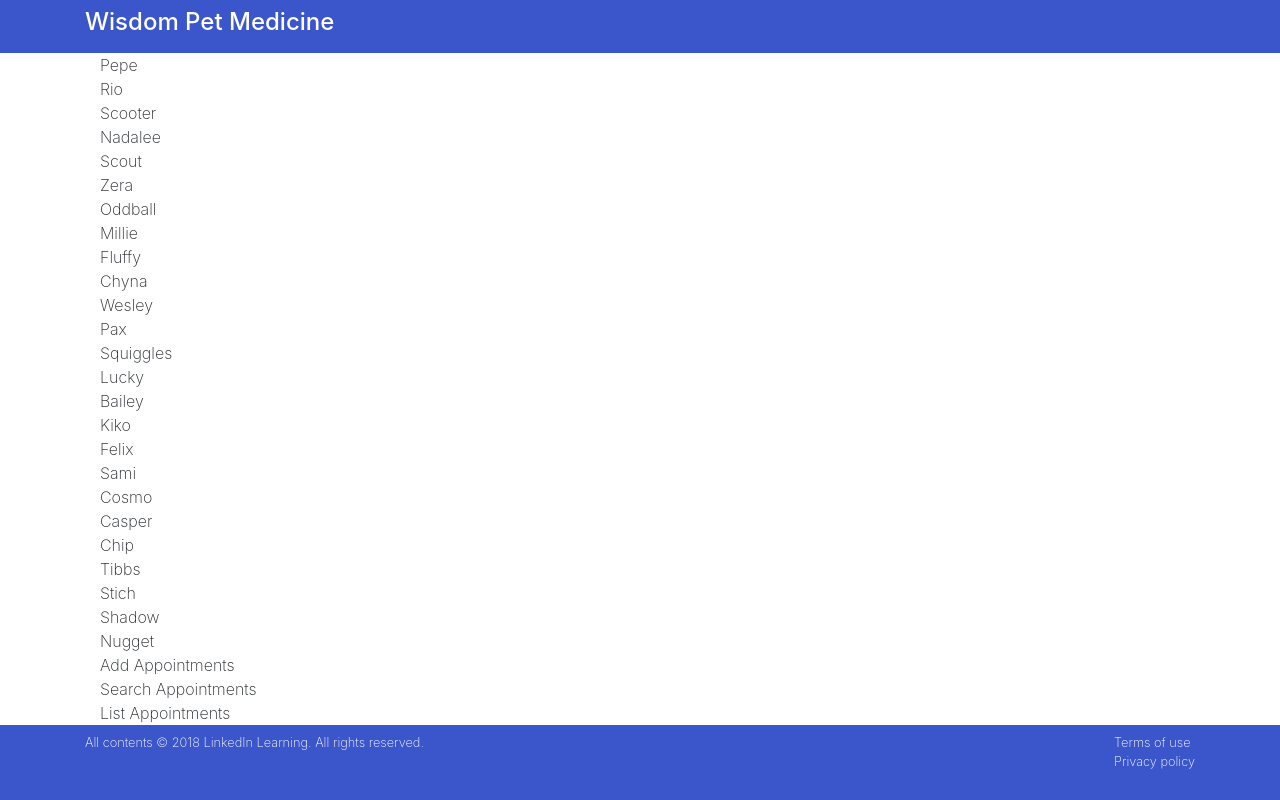
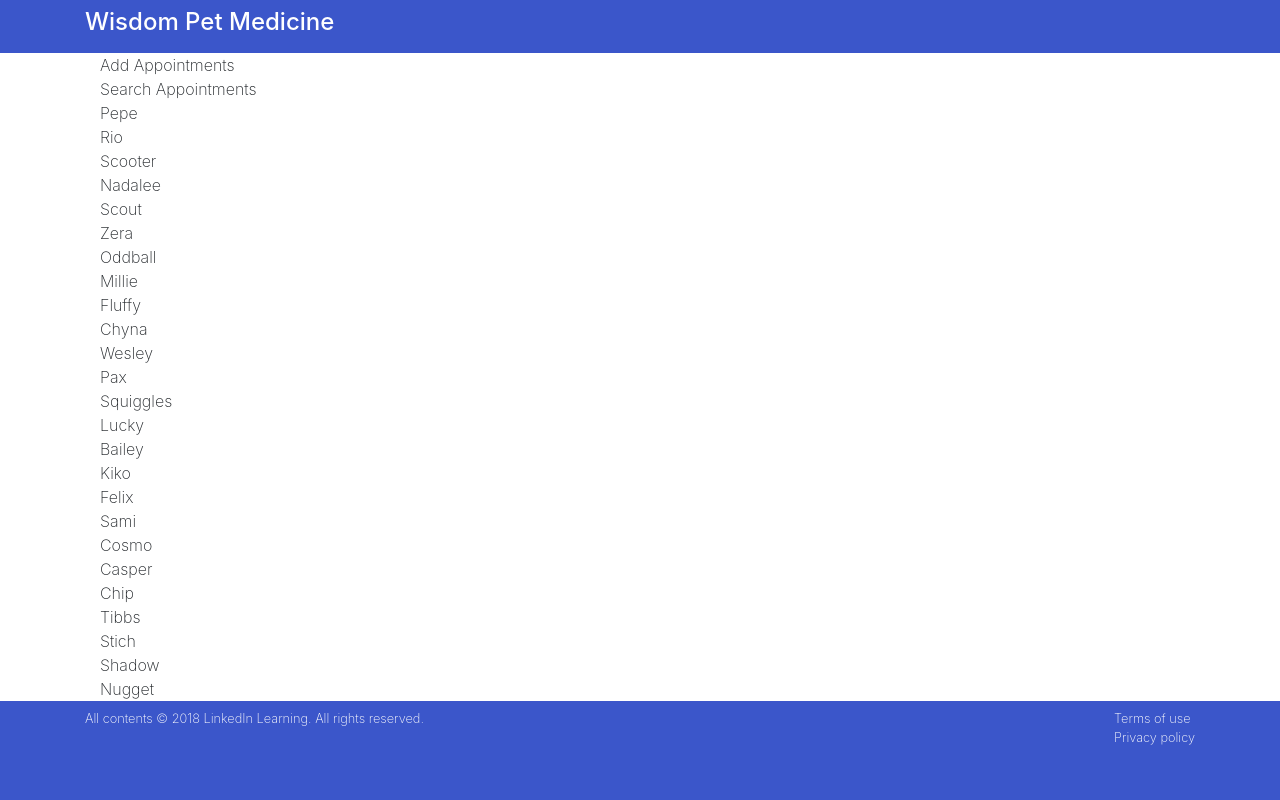
Before and after one commit to kwarodom/learnreactinterface, a React (Create React App) app: page / in a window 1280 px wide. Built offline with nearby package versions, Linux system fonts and the light colour scheme.

Commit message:
2.4 Passing data to props

```diff
--- a/src/components/App.js
+++ b/src/components/App.js
@@ -29,22 +29,15 @@ class App extends Component {
   }
 
   render() {
-    const listItems = this.state.myAppointments.map(item => (
-      <div>
-          <div>{ item.petName }</div>
-          <div>{ this.ownerName }</div>
-      </div>
-    ));
     return (
       <main className="page bg-white" id="petratings">
         <div className="container">
           <div className="row">
             <div className="col-md-12 bg-white">
               <div className="container">
-                { listItems }
                 <AddAppointments />
                 <SearchAppointments />
-                <ListAppointments />
+                <ListAppointments appointments={ this.state.myAppointments } />
               </div>
             </div>
           </div>
--- a/src/components/ListAppointments.js
+++ b/src/components/ListAppointments.js
@@ -2,7 +2,16 @@ import React, { Component } from 'react';
 
 class ListAppointments extends Component {
     render() {
-        return <div>List Appointments</div>
+        const listItems = this.props.appointments.map(item => (
+            <div>
+                <div>{ item.petName }</div>
+                <div>{ this.ownerName }</div>
+            </div>
+        ));
+
+        return (
+            <div>{ listItems }</div>
+        );
     }
 }
 
```
